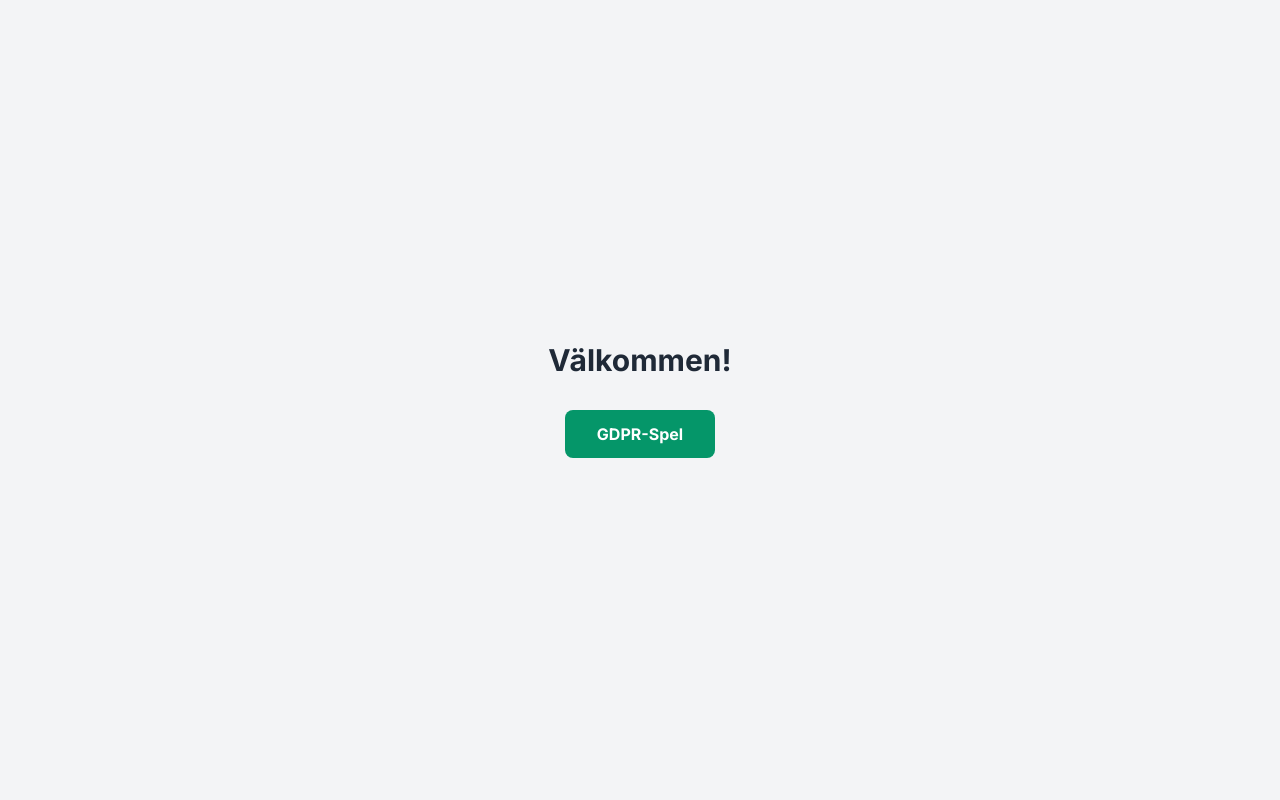
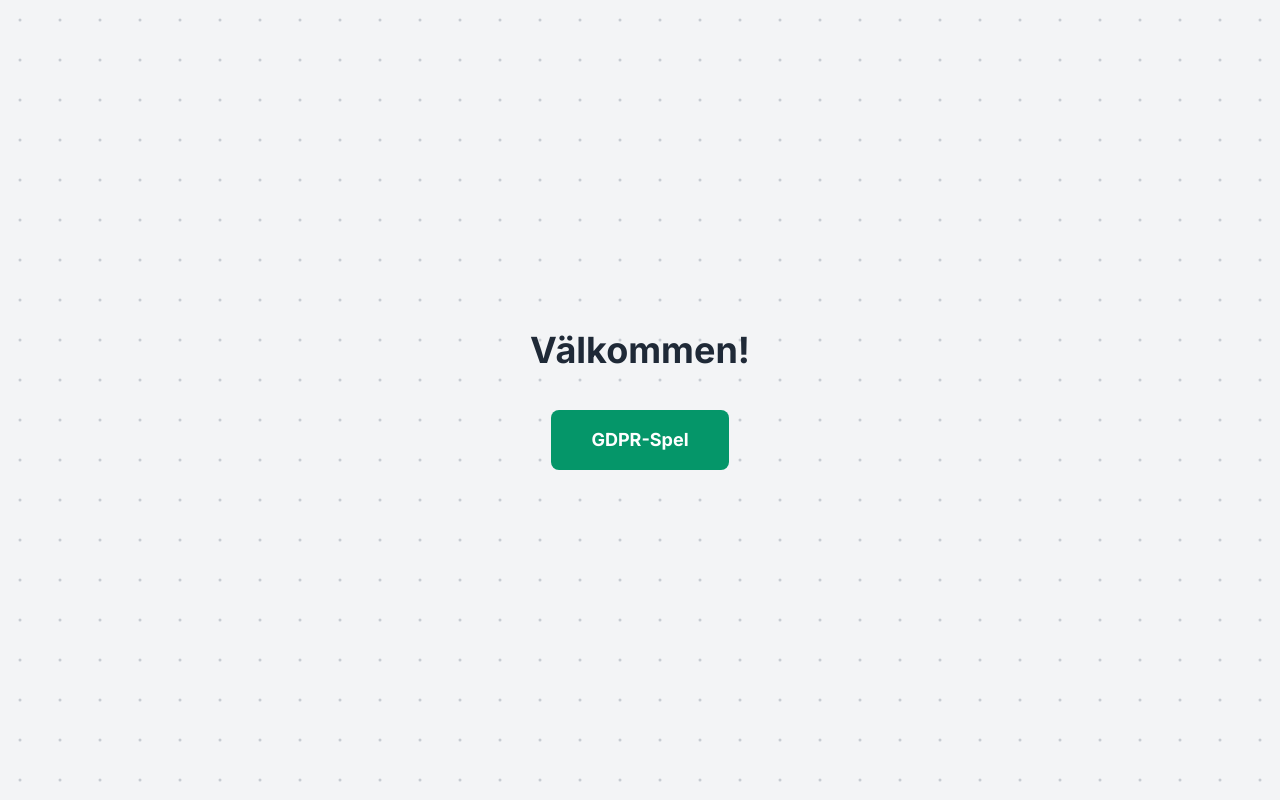
Before and after one commit to Mellownyellow/mellownyellow.github.io, a plain HTML site: page index.html in a window 1280 px wide. Drawn offline with nearby package versions, Linux system fonts and the light colour scheme.

Commit message:
Update index.html

```diff
--- a/index.html
+++ b/index.html
@@ -24,19 +24,172 @@
         /* Använder Inter-fonten som standard */
         body {
             font-family: 'Inter', sans-serif;
+            margin: 0; /* Ta bort default body margin */
+            overflow: hidden; /* Förhindra scrollbars orsakade av canvas */
+        }
+
+        /* Stil för canvas-bakgrunden */
+        #dot-background {
+            position: fixed; /* Täcker hela viewporten */
+            top: 0;
+            left: 0;
+            width: 100%;
+            height: 100%;
+            z-index: -1; /* Placera bakom allt annat innehåll */
+            background-color: #f3f4f6; /* bg-gray-100 */
+        }
+
+        /* Säkerställ att innehållet ligger ovanför canvas */
+        .content-container {
+            position: relative; /* Krävs för att z-index ska fungera mot fixed canvas */
+            z-index: 1;
+            min-height: 100vh; /* Se till att containern tar upp hela höjden */
+            display: flex;
+            align-items: center;
+            justify-content: center;
         }
     </style>
     <link rel="preconnect" href="https://fonts.googleapis.com">
      <link rel="preconnect" href="https://fonts.gstatic.com" crossorigin>
      <link href="https://fonts.googleapis.com/css2?family=Inter:wght@400;700&display=swap" rel="stylesheet">
 </head>
-<body class="bg-gray-100 flex items-center justify-center min-h-screen">
-    <div class="text-center p-8">
-        <h1 class="text-3xl font-bold mb-8 text-gray-800">Välkommen!</h1>
-        <a href="ÄventyretKsdGDPRedition.html"
-           class="inline-block bg-emerald-600 hover:bg-emerald-700 text-white font-bold py-3 px-8 rounded-lg shadow-lg transition duration-300 ease-in-out transform hover:-translate-y-1 animate-pulse-emerald">
-            GDPR-Spel
-        </a>
+<body>
+    <canvas id="dot-background"></canvas>
+
+    <div class="content-container">
+        <div class="text-center p-8">
+            <h1 class="text-4xl font-bold mb-10 text-gray-800">Välkommen!</h1>
+            <a href="ÄventyretKsdGDPRedition.html"
+               class="inline-block bg-emerald-600 hover:bg-emerald-700 text-white font-bold text-lg py-4 px-10 rounded-lg shadow-lg transition duration-300 ease-in-out transform hover:-translate-y-1 animate-pulse-emerald">
+                GDPR-Spel
+            </a>
+        </div>
     </div>
+
+    <script>
+        const canvas = document.getElementById('dot-background');
+        const ctx = canvas.getContext('2d');
+
+        // Muspekarens position
+        let mouse = {
+            x: null,
+            y: null,
+            radius: 100 // Interaktionsradie runt muspekaren
+        };
+
+        // Lyssnare för musrörelse
+        window.addEventListener('mousemove', (event) => {
+            mouse.x = event.clientX;
+            mouse.y = event.clientY;
+        });
+        // Återställ musposition när den lämnar fönstret
+         window.addEventListener('mouseout', () => {
+            mouse.x = null;
+            mouse.y = null;
+        });
+
+
+        let dots = [];
+        const dotColor = 'rgba(156, 163, 175, 0.5)'; // Ljusgrå färg (gray-400 med transparens)
+        const dotRadius = 1.5; // Små prickar
+        const dotSpacing = 40; // Avstånd mellan prickar
+        const pushForce = 5; // Hur mycket prickarna "puttas" undan
+
+        // Funktion för att sätta canvasstorlek och skapa prickar
+        function init() {
+            canvas.width = window.innerWidth;
+            canvas.height = window.innerHeight;
+            dots = []; // Rensa gamla prickar vid resize
+
+            // Skapa ett rutnät av prickar
+            for (let x = dotSpacing / 2; x < canvas.width; x += dotSpacing) {
+                for (let y = dotSpacing / 2; y < canvas.height; y += dotSpacing) {
+                    dots.push({
+                        baseX: x, // Original X-position
+                        baseY: y, // Original Y-position
+                        x: x,     // Nuvarande X (för ritning)
+                        y: y      // Nuvarande Y (för ritning)
+                    });
+                }
+            }
+        }
+
+        // Funktion för att rita en enskild prick
+        function drawDot(dot) {
+            ctx.beginPath();
+            ctx.arc(dot.x, dot.y, dotRadius, 0, Math.PI * 2, false);
+            ctx.fillStyle = dotColor;
+            ctx.fill();
+        }
+
+        // Animationsloop
+        function animate() {
+            // Kontrollera om canvas fortfarande finns i DOM (ifall den tas bort dynamiskt)
+            if (!canvas.isConnected) return;
+
+            ctx.clearRect(0, 0, canvas.width, canvas.height); // Rensa canvas
+
+            dots.forEach(dot => {
+                let dx = 0;
+                let dy = 0;
+                let distance = Infinity;
+
+                // Om musen är inom canvas, beräkna avstånd till pricken
+                if (mouse.x !== null && mouse.y !== null) {
+                    dx = mouse.x - dot.baseX; // Skillnad från prickens *originalposition*
+                    dy = mouse.y - dot.baseY;
+                    distance = Math.sqrt(dx * dx + dy * dy);
+                }
+
+                // Om pricken är inom musens interaktionsradie
+                if (distance < mouse.radius) {
+                    // Beräkna kraften (starkare närmare, avtar snabbt)
+                    const forceDirectionX = dx / distance;
+                    const forceDirectionY = dy / distance;
+                    // Ju närmare musen, desto större förskjutning (max 'pushForce')
+                    // (1 - distance / mouse.radius) ger 1 vid centrum, 0 vid kanten
+                    const force = (1 - distance / mouse.radius) * pushForce;
+
+                    // Flytta pricken *bort* från musen (negativ riktning)
+                    dot.x = dot.baseX - forceDirectionX * force;
+                    dot.y = dot.baseY - forceDirectionY * force;
+
+                } else {
+                    // Om utanför radien, återgå sakta till originalposition (enkel "ease out")
+                    // Lägg till en liten tröskel för att undvika oändlig easing på små skillnader
+                    if (Math.abs(dot.baseX - dot.x) > 0.01 || Math.abs(dot.baseY - dot.y) > 0.01) {
+                        dot.x += (dot.baseX - dot.x) * 0.1;
+                        dot.y += (dot.baseY - dot.y) * 0.1;
+                    } else {
+                        dot.x = dot.baseX;
+                        dot.y = dot.baseY;
+                    }
+                }
+
+                // Rita pricken på dess nuvarande (möjligen förskjutna) position
+                drawDot(dot);
+            });
+
+            requestAnimationFrame(animate); // Fortsätt animationen
+        }
+
+        // Hantera fönsterstorleksändring
+        window.addEventListener('resize', () => {
+            // Lägg till en liten debounce för att undvika för många init-anrop vid snabb resize
+            let resizeTimer;
+            clearTimeout(resizeTimer);
+            resizeTimer = setTimeout(() => {
+                init(); // Kör init igen för att anpassa canvas och prickar
+            }, 100); // Vänta 100ms efter senaste resize-eventet
+        });
+
+        // Starta allt när sidan har laddats
+        window.onload = function () {
+             init();
+             animate();
+        }
+
+
+    </script>
 </body>
 </html>
```
